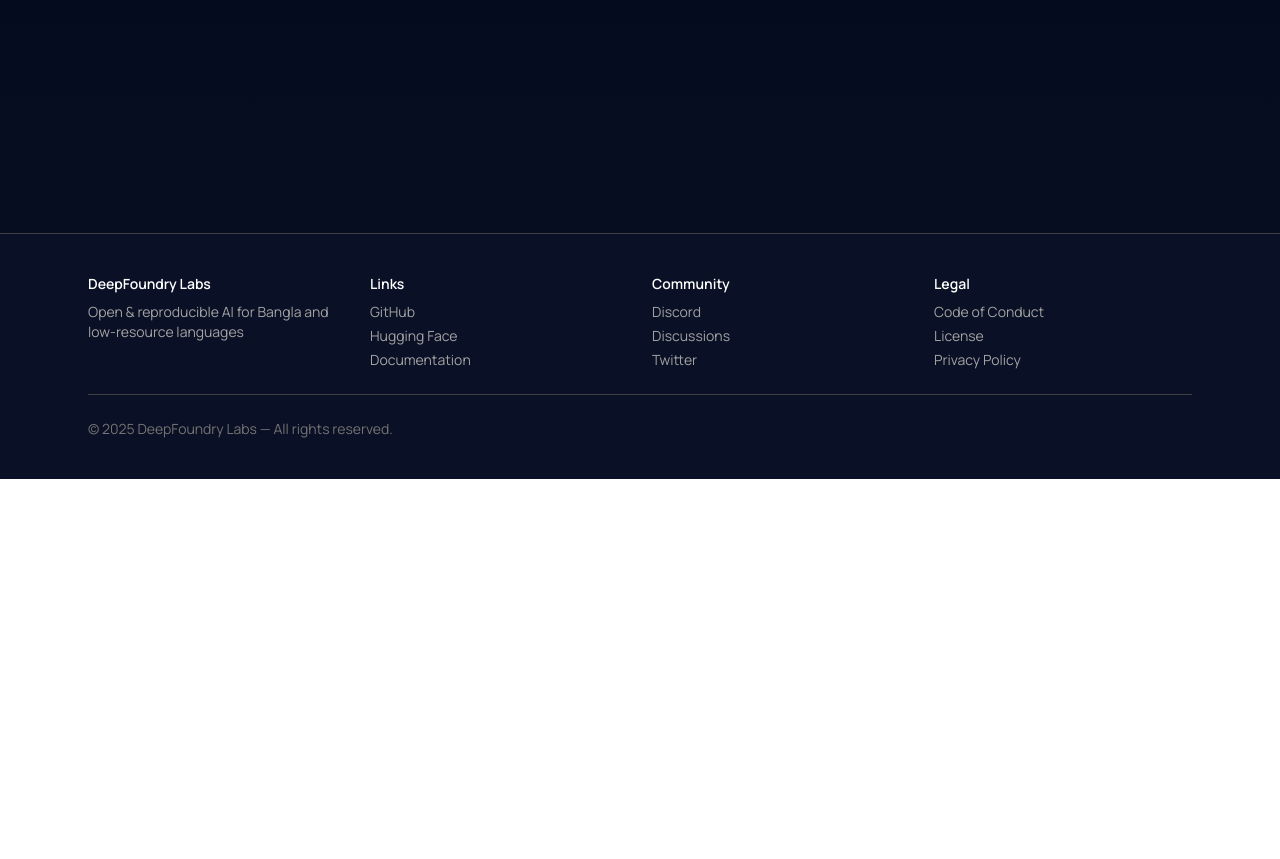
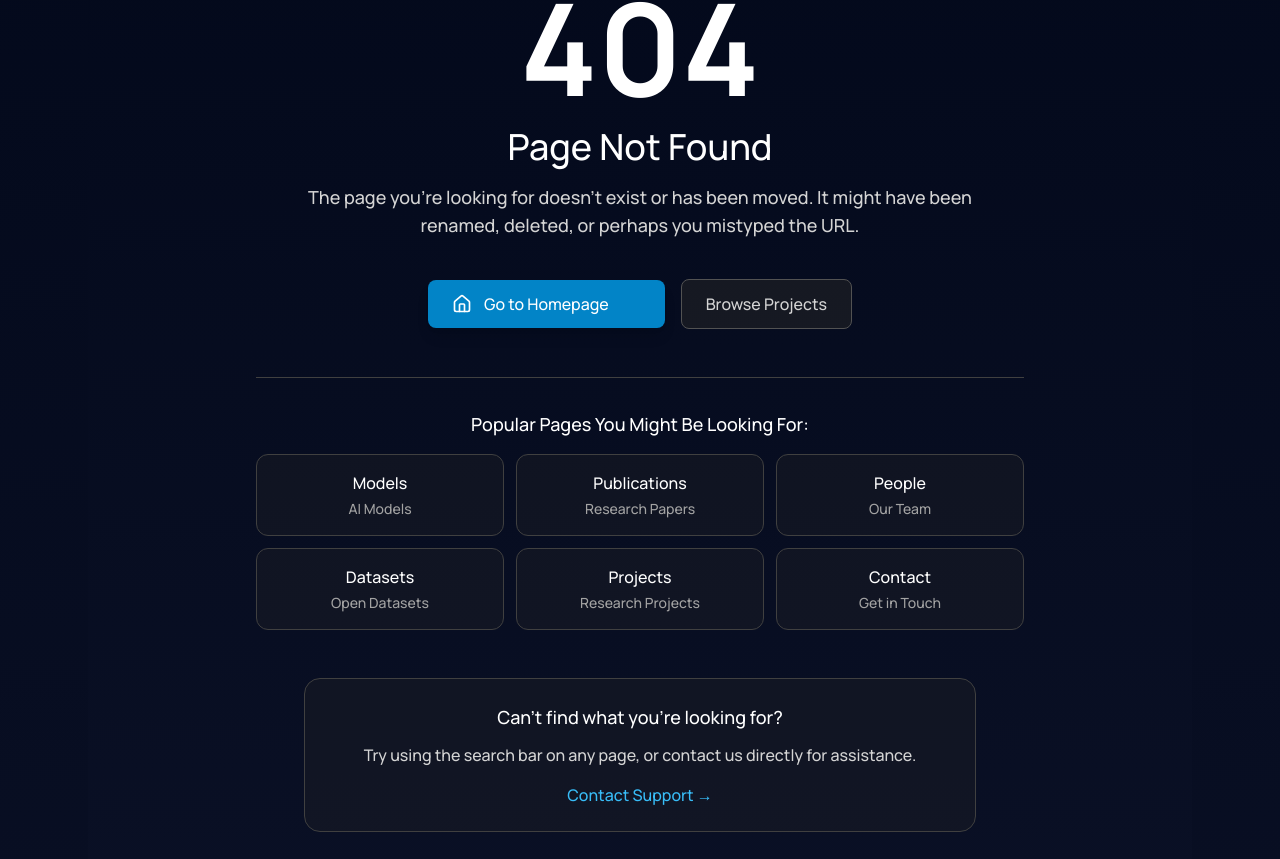
Before and after one commit to alaminsani-cpp/deep_foundry_labs, a React (Vite) app: page /admin in a window 1280 px wide. Shown: the part 321-1180 px from the top of the page. Before the commit the page ends 800 px from the top, so only its background shows below. Built offline with nearby package versions, Linux system fonts and the light colour scheme; no server answers.

Commit message:
404 page added

```diff
--- a/src/App.jsx
+++ b/src/App.jsx
@@ -1,7 +1,7 @@
 import React from 'react';
 import { BrowserRouter as Router, Routes, Route } from 'react-router-dom';
 import { Header, Footer } from "./components/layout";
-import { Home, Projects, People, Publications, Models, Datasets, Join, Contact, FAQ } from "./components/pages";
+import { Home, Projects, People, Publications, Models, Datasets, Join, Contact, FAQ, NotFound } from "./components/pages";
 import { AuthProvider } from "./contexts/AuthContext.jsx";
 
 function AppContent() {
@@ -20,8 +20,8 @@
           <Route path="/faq" element={<FAQ />} />
           <Route path="/join" element={<Join />} />
           <Route path="/contact" element={<Contact />} />
-          {/* Optional: Add a 404 route */}
-          <Route path="*" element={<div className="text-center py-20 text-white">Page Not Found</div>} />
+          {/* 404 Route - This catches all unmatched routes */}
+          <Route path="*" element={<NotFound />} />
         </Routes>
       </main>
       <Footer />
--- a/src/components/pages/index.js
+++ b/src/components/pages/index.js
@@ -7,3 +7,4 @@
 export { default as Join } from "./join";
 export { default as Contact } from "./contact";
 export { default as FAQ } from "./faq";
+export { default as NotFound } from './notfound.jsx';
--- /dev/null
+++ b/src/components/pages/notfound.jsx
@@ -0,0 +1,102 @@
+import React from 'react';
+import { Link } from 'react-router-dom';
+import { Home, AlertTriangle, ArrowLeft } from 'lucide-react';
+
+const NotFound = () => {
+  return (
+    <div className="font-[Manrope] font-medium text-gray-100 bg-gradient-to-b from-[#02081a] to-[#0a1025] min-h-screen">
+      {/* Hero Section */}
+      <section className="py-20 px-6 text-center">
+        <div className="max-w-3xl mx-auto">
+          {/* Error Icon */}
+          <div className="inline-flex items-center justify-center w-24 h-24 rounded-full bg-red-900/30 border border-red-700 mb-6">
+            <AlertTriangle className="h-12 w-12 text-red-500" />
+          </div>
+
+          {/* Error Code */}
+          <h1 className="text-8xl md:text-9xl font-bold text-white mb-4">
+            404
+          </h1>
+
+          {/* Error Title */}
+          <h2 className="text-3xl md:text-4xl font-medium text-white mb-4">
+            Page Not Found
+          </h2>
+
+          {/* Error Message */}
+          <p className="text-lg text-gray-300 mb-8 max-w-2xl mx-auto">
+            The page you're looking for doesn't exist or has been moved.
+            It might have been renamed, deleted, or perhaps you mistyped the URL.
+          </p>
+
+          {/* Action Buttons */}
+          <div className="flex flex-col sm:flex-row gap-4 justify-center items-center mt-10">
+            <Link
+              to="/"
+              className="inline-flex items-center gap-3 px-6 py-3 bg-cyan-600 text-white font-medium rounded-lg hover:bg-cyan-700 transition-all group shadow-lg hover:shadow-xl"
+            >
+              <Home className="h-5 w-5" />
+              Go to Homepage
+              <ArrowLeft className="h-5 w-5 opacity-0 group-hover:opacity-100 transition-opacity" />
+            </Link>
+
+            <Link
+              to="/projects"
+              className="px-6 py-3 border border-gray-600 bg-gray-800/50 text-gray-300 rounded-lg hover:bg-gray-700/50 hover:text-white transition"
+            >
+              Browse Projects
+            </Link>
+          </div>
+
+          {/* Quick Links */}
+          <div className="mt-12 pt-8 border-t border-gray-700">
+            <h3 className="text-lg font-medium text-white mb-4">
+              Popular Pages You Might Be Looking For:
+            </h3>
+            <div className="grid grid-cols-1 sm:grid-cols-2 md:grid-cols-3 gap-3">
+              {[
+                { name: 'Models', path: '/models', desc: 'AI Models' },
+                { name: 'Publications', path: '/publications', desc: 'Research Papers' },
+                { name: 'People', path: '/people', desc: 'Our Team' },
+                { name: 'Datasets', path: '/datasets', desc: 'Open Datasets' },
+                { name: 'Projects', path: '/projects', desc: 'Research Projects' },
+                { name: 'Contact', path: '/contact', desc: 'Get in Touch' },
+              ].map((link) => (
+                <Link
+                  key={link.path}
+                  to={link.path}
+                  className="p-4 bg-gray-800/30 border border-gray-700 rounded-xl hover:border-cyan-600/50 hover:bg-gray-800/50 transition-all group"
+                >
+                  <div className="text-white font-medium group-hover:text-cyan-400 transition-colors">
+                    {link.name}
+                  </div>
+                  <div className="text-sm text-gray-400 mt-1">
+                    {link.desc}
+                  </div>
+                </Link>
+              ))}
+            </div>
+          </div>
+
+          {/* Search Suggestion */}
+          <div className="mt-12 p-6 bg-gray-800/30 border border-gray-700 rounded-2xl max-w-2xl mx-auto">
+            <h4 className="text-lg font-medium text-white mb-3">
+              Can't find what you're looking for?
+            </h4>
+            <p className="text-gray-300 mb-4">
+              Try using the search bar on any page, or contact us directly for assistance.
+            </p>
+            <Link
+              to="/contact"
+              className="inline-flex items-center gap-2 text-cyan-400 hover:text-cyan-300 transition-colors"
+            >
+              Contact Support →
+            </Link>
+          </div>
+        </div>
+      </section>
+    </div>
+  );
+};
+
+export default NotFound;
```
